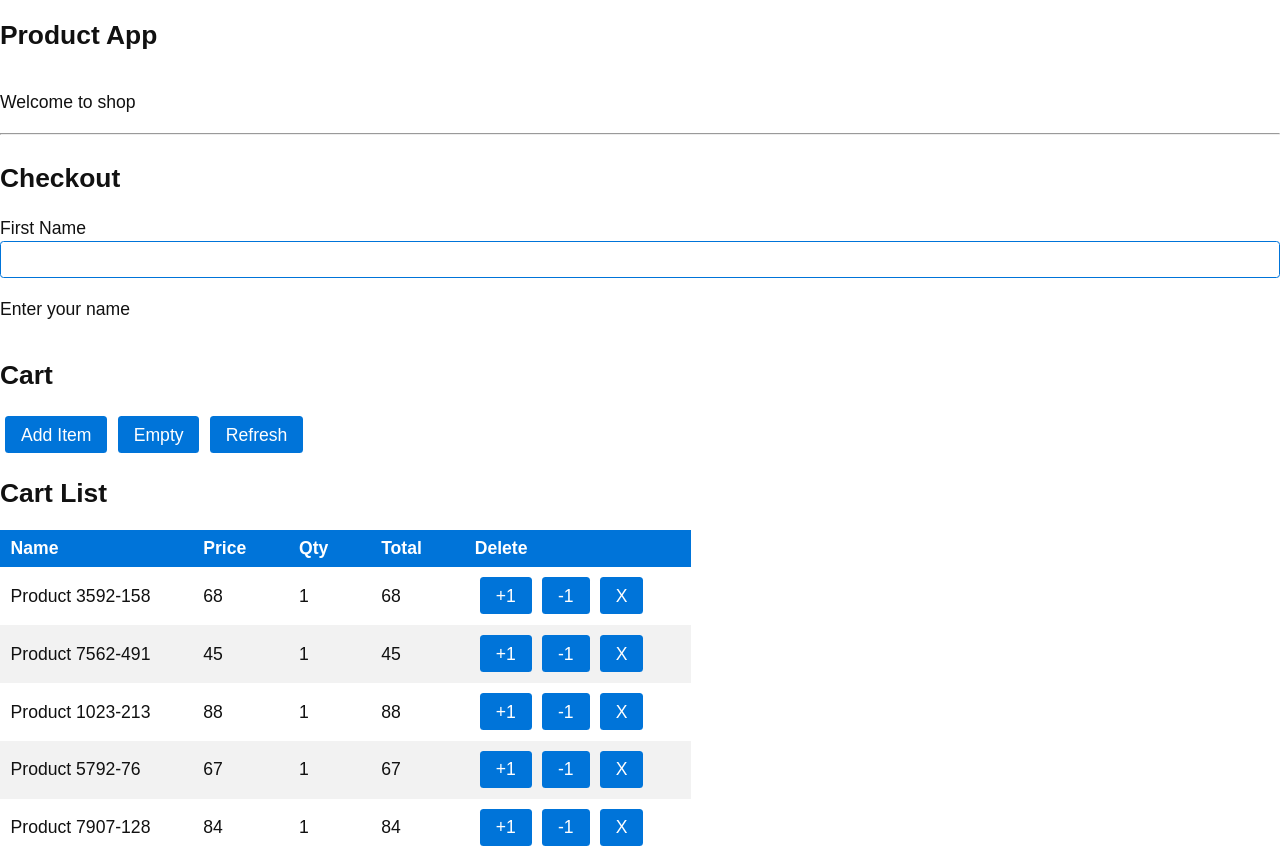
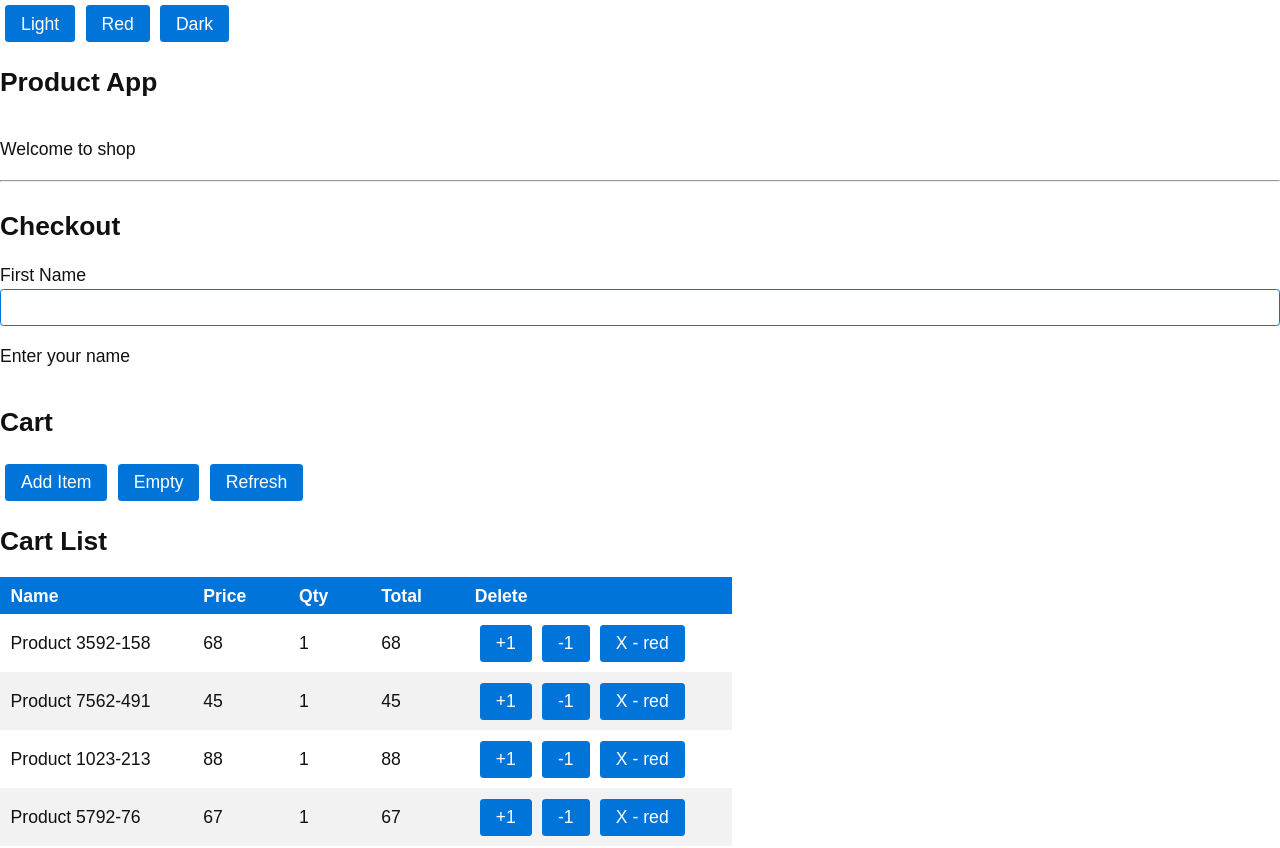
Before and after one commit to nodesense/caprus-react-2020, a React (Create React App) app: page / in a window 1280 px wide. Shown: the top 848 px of the page. Built offline with nearby package versions, Linux system fonts and the light colour scheme.

Commit message:
context starter

```diff
--- a/src/app/App.jsx
+++ b/src/app/App.jsx
@@ -1,5 +1,5 @@
 // App.jsx
-import React from 'react';
+import React, {useState} from 'react';
 
 import Header from './components/Header';
 
@@ -9,12 +9,19 @@ import Counter from './components/Counter';
 import Cart from './components/Cart';
 
 import Checkout from './components/Checkout';
+import ThemeContext from './contexts/ThemeContext';
+
 
 
 // React functional component
 // whenever called, create v.doms and return v.dom
 function App() { // App is parent compoennt
     console.log('App render')
+
+    // to be discussed tomorrow in detail
+    // react hooks - adding state to functions
+    const [scheme, setScheme] = useState('red')
+
 
     const title = "Product App"
     const year = 2020
@@ -25,6 +32,7 @@ function App() { // App is parent compoennt
 
     return (
         <div>
+            <ThemeContext.Provider value={ {scheme: scheme} }>
 
 
             {/* comments */}
@@ -32,6 +40,11 @@ function App() { // App is parent compoennt
             {/* passing data from parent to child
                 props - properties
             */}
+
+            <button onClick={ () => setScheme('light')}>Light</button>
+            <button onClick={ () => setScheme('red')}>Red</button>
+            <button onClick={ () => setScheme('Dark')}>Dark</button>
+
             <Header title={title} >
                 <p>Welcome to shop</p>
             </Header>
@@ -40,7 +53,9 @@ function App() { // App is parent compoennt
 
             <Cart />
 
-            <Counter startValue={100} />
+
+                 <Counter startValue={100} />
+
 
             <Footer title={title} year={year} company={company}
                     flag
@@ -54,6 +69,8 @@ function App() { // App is parent compoennt
                 <p>Chritsmas/NewYear Holiday Sale!! {cN}</p>
             <p>Extended Pongal/Sankrati fetival {sP}</p>
             </Footer>
+
+            </ThemeContext.Provider>
         </div>
     )
 }
--- a/src/app/components/CartItem.jsx
+++ b/src/app/components/CartItem.jsx
@@ -1,8 +1,15 @@
 // CartItem.js
 import React, {PureComponent} from "react";
 import PropTypes from "prop-types";
+import ThemeContext from "../contexts/ThemeContext";
 
 class CartItem extends PureComponent {
+
+    // to consume context in class component
+    // consume at max only one context this way
+    // for more contexts? user Consumer
+    static contextType = ThemeContext
+
     // CREATION/MOUNTUNG STAGE : Lifecycle, called only once per instance
     constructor(props) {
         super(props);
@@ -33,7 +40,7 @@ class CartItem extends PureComponent {
                 </button>
 
                 <button onClick={ () => removeItem(item.id) }>
-                        X
+                        X - {this.context.scheme}
                 </button>
                 </td>
             </tr>
--- a/src/app/components/Footer.jsx
+++ b/src/app/components/Footer.jsx
@@ -3,6 +3,7 @@
 import React from 'react';
 
 import PropTypes from 'prop-types'; // npm install prop-types
+import ThemeContext from '../contexts/ThemeContext';
 
 // const add = (a, b) => a + b // single line, no need for return
 // const add = (a, b) => {  //block, need return keyword
@@ -19,6 +20,13 @@ const Footer = ({title, year, company, flag, children}) => (
                    : "No holiday" }</p>
 
         {children}
+
+        {/* for functional component, we need to use consumers */}
+        <ThemeContext.Consumer>
+            {
+              (theme) => (<p>Theme is {theme.scheme}</p>)
+            }
+        </ThemeContext.Consumer>
     </div>
 )
 
--- /dev/null
+++ b/src/app/contexts/ThemeContext.js
@@ -0,0 +1,6 @@
+import React from 'react';
+
+// {scheme: dark } default value used only if no provider
+const ThemeContext = React.createContext({scheme: "dark"})
+
+export default ThemeContext;
```
Also changed, not shown: src/app/contexts/LanguageContext.js (added), 2 other files (tests, documents, lock files or other folders).
